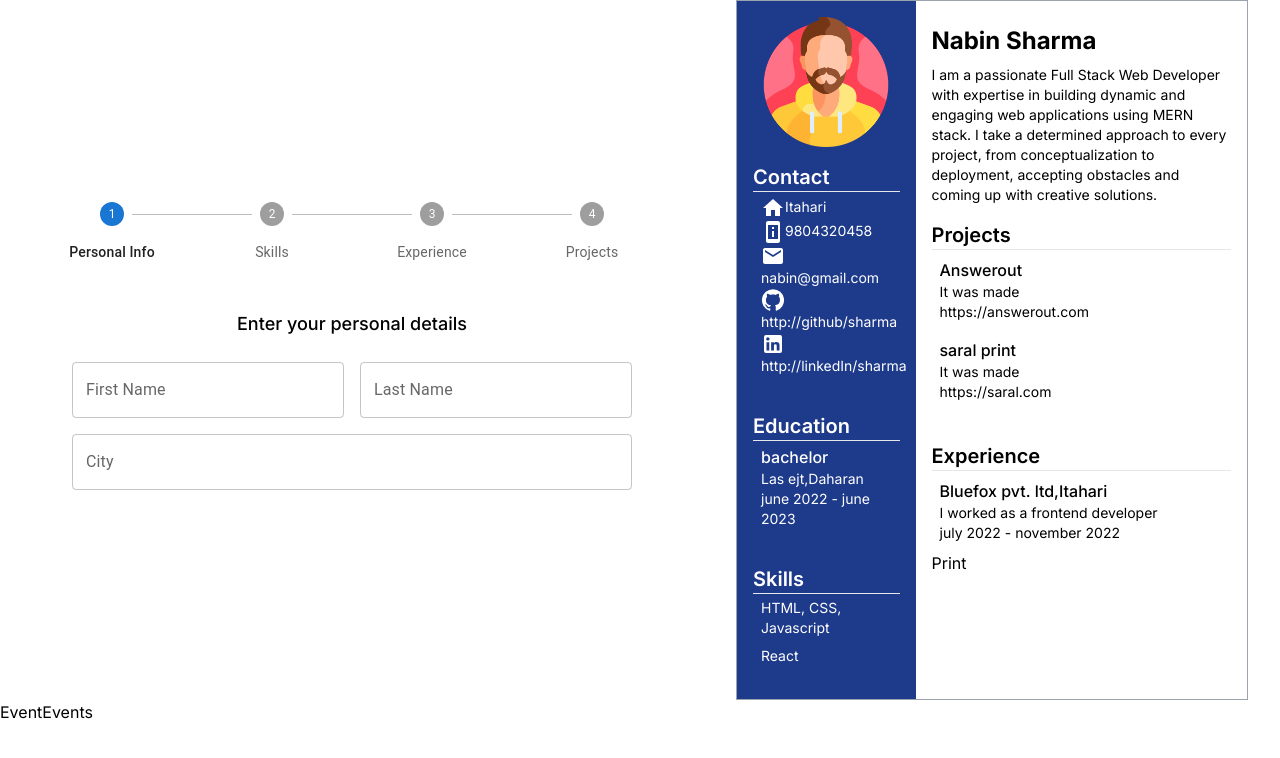
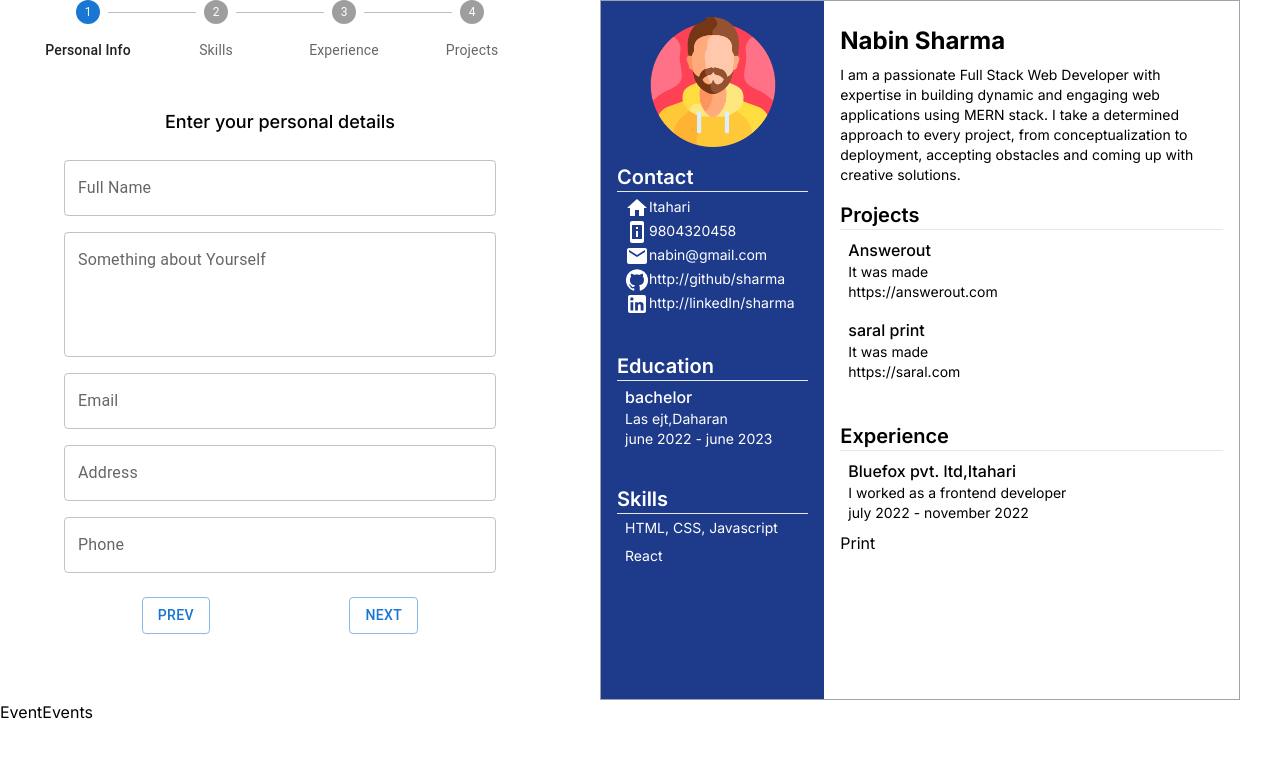
Before and after one commit to Natiz88/Resume-Builder, a Next.js app in the folder resume-builder/: page / in a window 1280 px wide. Shown: the top 758 px of the page. Built offline with nearby package versions, Linux system fonts and the light colour scheme.

Commit message:
redux setup

```diff
--- /dev/null
+++ b/resume-builder/app/events/page.tsx
@@ -0,0 +1,9 @@
+import React from 'react'
+
+const page = () => {
+  return (
+    <div>page</div>
+  )
+}
+
+export default page
--- a/resume-builder/app/layout.tsx
+++ b/resume-builder/app/layout.tsx
@@ -1,5 +1,7 @@
 import './globals.css'
 import { Inter } from 'next/font/google'
+import {Provider} from 'react-redux';
+import Store from './../redux/store';
 
 const inter = Inter({ subsets: ['latin'] })
 
@@ -15,7 +17,8 @@ export default function RootLayout({
 }) {
   return (
     <html lang="en">
-      <body className={inter.className}>{children}</body>
+      <body className={inter.className}>
+        <Provider store={Store}>{children}</Provider></body>
     </html>
   )
 }
--- a/resume-builder/components/HomePage.tsx
+++ b/resume-builder/components/HomePage.tsx
@@ -1,18 +1,22 @@
+'use client'
 import React from 'react';
 import Steps from './Steps';
 import Resume from './Resume';
 import Personal from './forms/Personal';
+import Skills from './forms/Skills'
 import ResumePage from './resume/ResumePage';
 
 const HomePage = () => {
   return (
-    <div className='lg:flex justify-around items-center'>
-      <div className='lg:w-1/2'>
+    <div className='lg:flex justify-around'>
+      <div className='lg:w-2/5'>
       <Steps />
       <Personal />
+      {/* <Skills /> */}
       </div>
-
+      <div className='lg:w-3/6 lg:mx-4'>
       <ResumePage/>
+</div>
     </div>
   )
 }
--- /dev/null
+++ b/resume-builder/components/NextButton.tsx
@@ -0,0 +1,13 @@
+import React from 'react';
+import {Button} from '@mui/material'
+
+const NextButton = () => {
+  return (
+    <div className='w-full flex items-center justify-around p-4'>
+        <Button variant='outlined'>Prev</Button>
+        <Button variant='outlined'>Next</Button>
+    </div>
+  )
+}
+
+export default NextButton
--- a/resume-builder/components/forms/Personal.tsx
+++ b/resume-builder/components/forms/Personal.tsx
@@ -1,4 +1,6 @@
-import React from "react";
+import {useState} from "react";
+import { useFormik } from "formik";
+import * as Yup from "yup";
 import {
   Button,
   Card,
@@ -9,17 +11,42 @@ import {
   TextField,
 } from "@mui/material";
 
+import NextButton from "../NextButton";
+
 const Personal = () => {
+  interface info{
+    name:String,
+    bio:String,
+    email:String,
+    phone:String,
+    address:String,
+  }
+  const [info,setInfo] = useState<info>({
+    name:'',bio:'',email:'',phone:'',address:''})
+
   return <div className="w-full px-8 mt-8">
     <h3 className="text-center py-4">Enter your personal details</h3>
     <form className=" p-2">
     <Grid container spacing={2}>
-      <Grid item xs={6}><TextField label="First Name" fullWidth variant="outlined" /></Grid><Grid item xs={6}>
-      <TextField label="Last Name" fullWidth variant="outlined" /></Grid>
-      <Grid item xs={12}><TextField label="City" fullWidth variant="outlined" /></Grid>
+      <Grid item xs={12}>
+        <TextField label="Full Name" fullWidth variant="outlined" onChange={(e)=>setInfo({...info,name:e.target.value})} />      </Grid>
+
+        <Grid item xs={12}>
+<TextField label="Something about Yourself" fullWidth multiline rows={4} variant="outlined" onChange={(e)=>setInfo({...info,bio:e.target.value})} />      </Grid>
+
+<Grid item xs={12}>
+ <TextField label="Email" fullWidth variant="outlined" onChange={(e)=>setInfo({...info,email:e.target.value})} />      </Grid>
+
+ <Grid item xs={12}>
+<TextField label="Address" fullWidth variant="outlined" onChange={(e)=>setInfo({...info,address:e.target.value})} />      </Grid>
+
+<Grid item xs={12}>
+ <TextField label="Phone" fullWidth variant="outlined" onChange={(e)=>setInfo({...info,phone:e.target.value})} />
+      </Grid>
 </Grid>
 
     </form>
+    <NextButton/>
   </div>;
 };
 
--- /dev/null
+++ b/resume-builder/components/forms/Skills.tsx
@@ -0,0 +1,48 @@
+'use client'
+import {useState} from 'react';
+import {v4 as uuidv4} from 'uuid';
+
+import {
+    Grid,
+    Button,
+    TextField,
+  } from "@mui/material";
+  import AddIcon from '@mui/icons-material/Add';
+  import DeleteOutlineOutlinedIcon from '@mui/icons-material/DeleteOutlineOutlined';
+
+const Skills = () => {
+    interface skillType {
+        id:String,
+        skill:String
+    }
+    const [skills,setSkills] = useState<skillType[]>([]);
+
+    const addNewSkill = () => {
+        setSkills([...skills,{id:uuidv4(),skill:""}])
+    }
+
+    const deleteSkill = (id:String) => {
+        console.log("id",id)
+        setSkills(skills.filter(skill => id !== skill.id))
+    }
+  return (
+    <div className="w-full px-8 mt-8">
+        <Button onClick={addNewSkill}>Add Skill</Button>
+        <form>
+        <Grid container spacing={2}>
+        {
+        skills && skills.map(s =>
+        <Grid item xs={12} key={s.id} className='flex items-center'>
+            <TextField label="Skill" value={s.skill} fullWidth variant="outlined" onChange={()=>setSkills([])} />
+            <DeleteOutlineOutlinedIcon className='border border-gray-300' onClick={()=>deleteSkill(s.id)}/>
+        </Grid>
+        )
+}
+</Grid>
+
+        </form>
+    </div>
+  )
+}
+
+export default Skills
--- a/resume-builder/components/resume/ResumePage.tsx
+++ b/resume-builder/components/resume/ResumePage.tsx
@@ -1,3 +1,4 @@
+'use client'
 import {useRef} from 'react';
 import Image from 'next/image';
 import ProfilePic from '../../images/profile.png'
@@ -72,7 +73,7 @@ const ResumePage = () => {
     ]
 
   return (
-    <div ref={printRef} className='w-full mx-8 lg:mx-0 lg:w-2/5 h-[700px] flex border border-gray-400'>
+    <div ref={printRef} className='w-full mx-8 lg:mx-0 h-[700px] flex border border-gray-400'>
         <div className='w-[35%] p-4 h-full flex flex-col items-center  bg-blue-900 text-white'>
             <Image
       src={ProfilePic}
--- /dev/null
+++ b/resume-builder/redux/RootReducer.ts
@@ -0,0 +1,8 @@
+import { combineReducers } from "@reduxjs/toolkit";
+import InfoSlice from "./reducers/InfoReducer";
+
+const rootReducer = combineReducers({
+//   info: InfoSlice.reducer,
+});
+
+export default rootReducer;
--- /dev/null
+++ b/resume-builder/redux/reducers/InfoReducer.ts
@@ -0,0 +1,25 @@
+import { createSlice } from "@reduxjs/toolkit";
+
+const initialState = {
+    personalInfo:{
+        name:"Your Name",
+        email:"email@gmail.com",
+        address:"address",
+        phone:"9803023459",
+        bio:"Something about yourself"
+    }
+}
+
+const InfoSlice = createSlice({
+    name:"info",
+    initialState,
+    reducers:{
+        updatePersonalInfo(state,action){
+            state.personalInfo = action.payload
+        }
+    }
+
+})
+
+export const loginActions = InfoSlice.actions;
+export default InfoSlice;
--- /dev/null
+++ b/resume-builder/redux/store.ts
@@ -0,0 +1,6 @@
+import { configureStore } from "@reduxjs/toolkit";
+import rootReducer from "./RootReducer";
+
+const Store = configureStore({ reducer: rootReducer });
+
+export default Store;
```
Also changed, not shown: resume-builder/package.json (+6 -1 lines), 1 other file (tests, documents, lock files or other folders).
